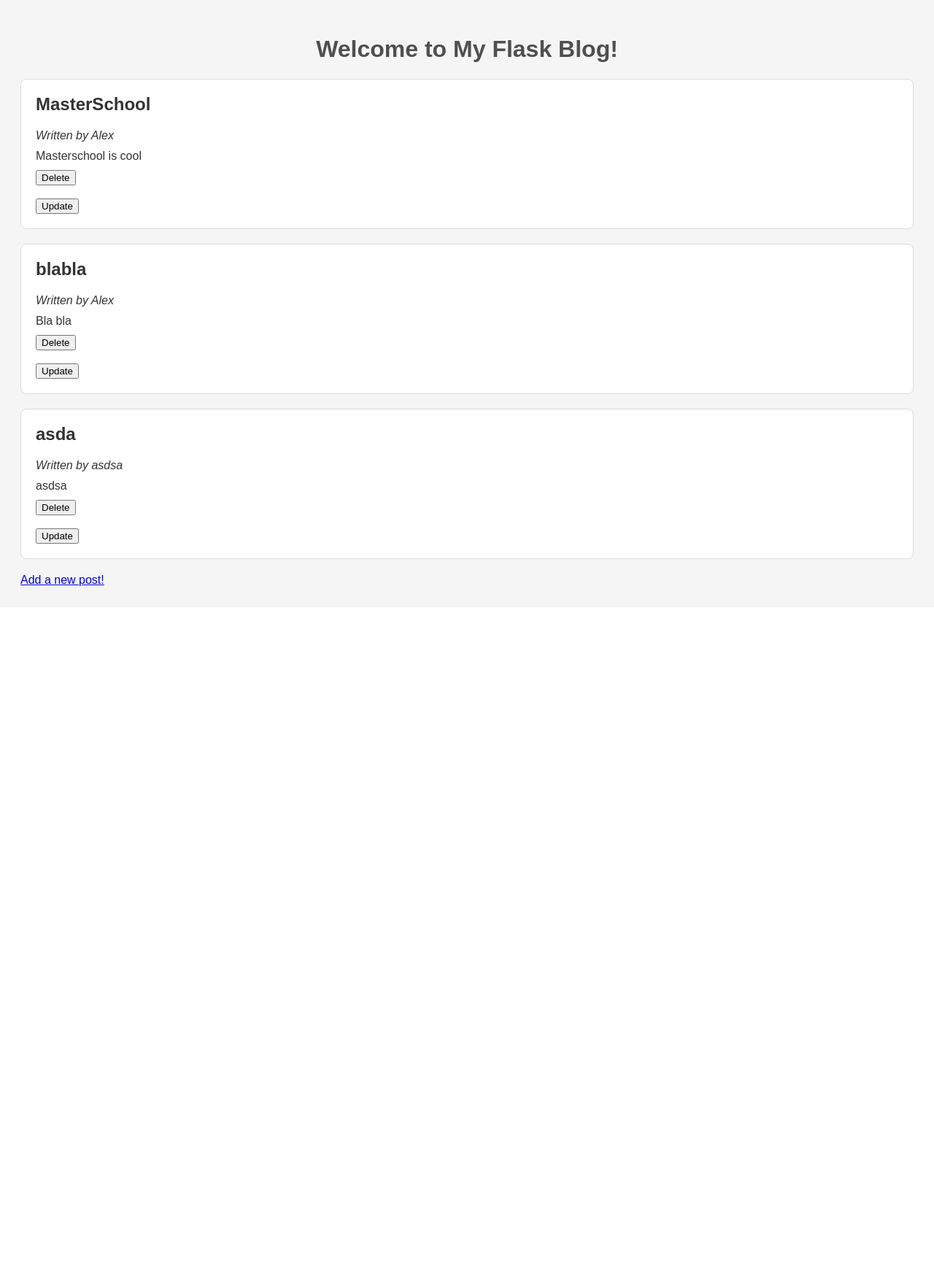
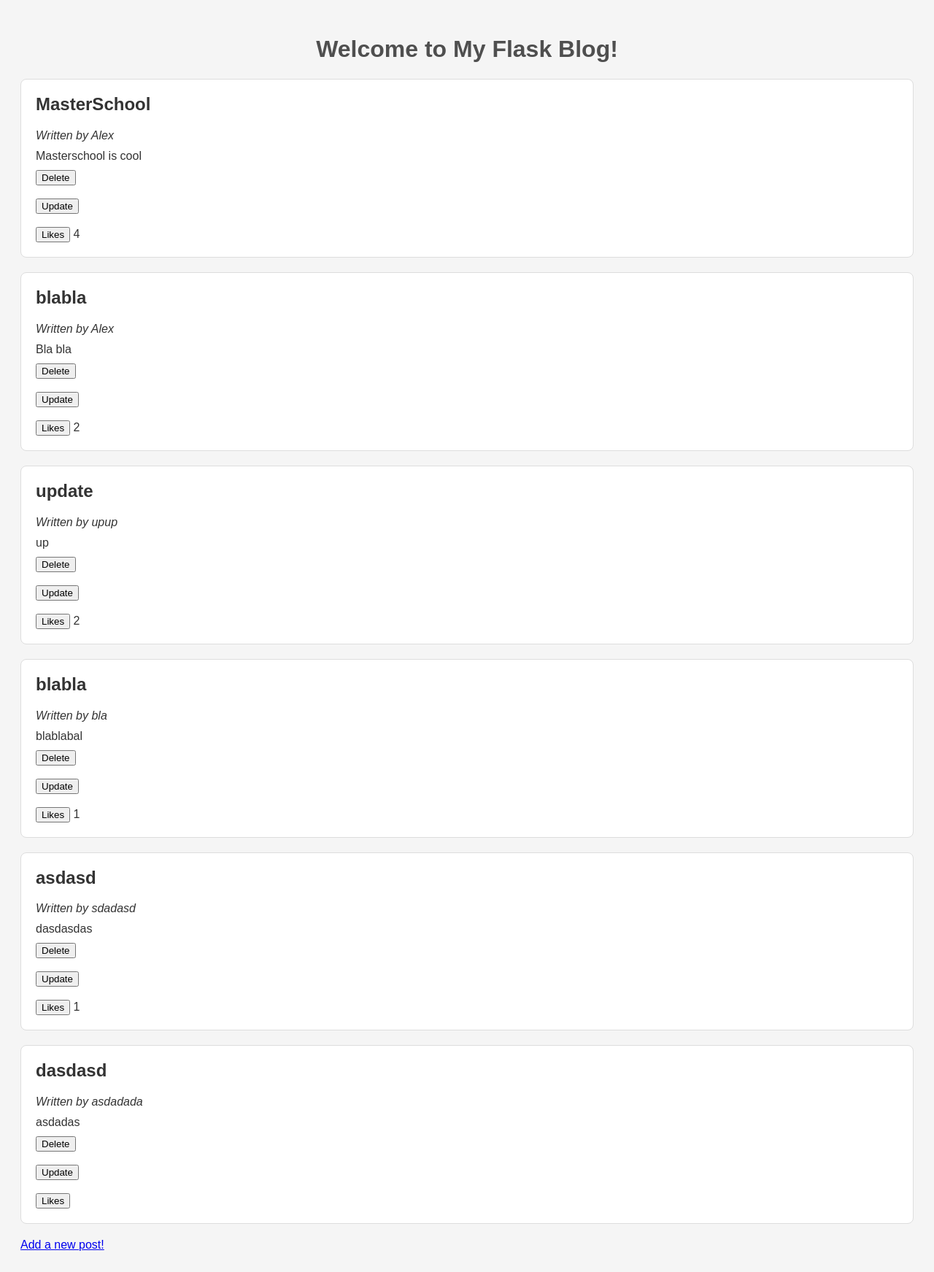
Before and after one commit to AlejandroRomanIbanez/blog_post, a Flask app: page / in a window 1280 px wide. Shown: the whole page at 73% size. Before the commit the page ends 803 px from the top, so only its background shows below. Run offline with Flask 3, Linux system fonts and the light colour scheme.

Commit message:
Added like feature

```diff
--- a/app.py
+++ b/app.py
@@ -10,7 +10,6 @@ def index():
     with open('blog_post/blog_posts.json', 'r') as file:
         blog_posts = json.load(file)
     return render_template('index.html', posts=blog_posts)
-
 
 
 def generate_id():
@@ -56,15 +55,6 @@ def delete(post_id):
     return render_template('delete.html', post_id=post_id)
 
 
-def fetch_post_by_id(id):
-    with open('blog_post/blog_posts.json', 'r') as file:
-        blog_posts = json.load(file)
-        for post in blog_posts:
-            if post['id'] == id:
-                print(post)
-                return post
-
-
 def update(post_id, blog_posts):
     post_id = int(post_id)
 
@@ -95,6 +85,28 @@ def update_post(post_id):
 
     return update(post_id, blog_posts)
 
+@app.route('/like/<int:post_id>', methods=['POST'])
+def like_post(post_id):
+    with open('blog_post/blog_posts.json', 'r') as file:
+        blog_posts = json.load(file)
+
+    # Find the post with the specified post_id
+    for post in blog_posts:
+        if post['id'] == post_id:
+            # Increment the likes count for the post
+            if 'likes' not in post:
+                post['likes'] = 0
+            post['likes'] += 1
+            break
+
+    # Update the blog_posts.json file with the updated data
+    with open('blog_post/blog_posts.json', 'w') as file:
+        json.dump(blog_posts, file, indent=4)
+
+    return redirect(url_for('index'))
+
+
+
 
 if __name__ == '__main__':
     app.run()
--- a/blog_posts.json
+++ b/blog_posts.json
@@ -3,18 +3,41 @@
         "id": 1,
         "author": "Alex",
         "title": "MasterSchool",
-        "content": "Masterschool is cool"
+        "content": "Masterschool is cool",
+        "likes": 4
     },
     {
         "id": 2,
         "author": "Alex",
         "title": "blabla",
-        "content": "Bla bla"
+        "content": "Bla bla",
+        "likes": 2
     },
     {
         "id": 3,
-        "author": "asdsa",
-        "title": "asda",
-        "content": "asdsa"
+        "author": "upup",
+        "title": "update",
+        "content": "up",
+        "likes": 2
+    },
+    {
+        "id": 4,
+        "author": "bla",
+        "title": "blabla",
+        "content": "blablabal",
+        "likes": 1
+    },
+    {
+        "id": 5,
+        "author": "sdadasd",
+        "title": "asdasd",
+        "content": "dasdasdas",
+        "likes": 1
+    },
+    {
+        "id": 6,
+        "author": "asdadada",
+        "title": "dasdasd",
+        "content": "asdadas"
     }
 ]
--- a/templates/index.html
+++ b/templates/index.html
@@ -19,6 +19,13 @@
         <form action="/update/{{ post.id }}" method="get">
             <button type="submit">Update</button>
         </form>
+        <br>
+        <form action="/like/{{ post.id }}" method="post">
+            <button type="submit">Likes</button>
+             {% if 'likes' in post %}
+                <span>{{ post.likes }}</span>
+             {% endif %}
+        </form>
     </div>
     {% endfor %}
     <a href="/add">Add a new post!</a>
```
